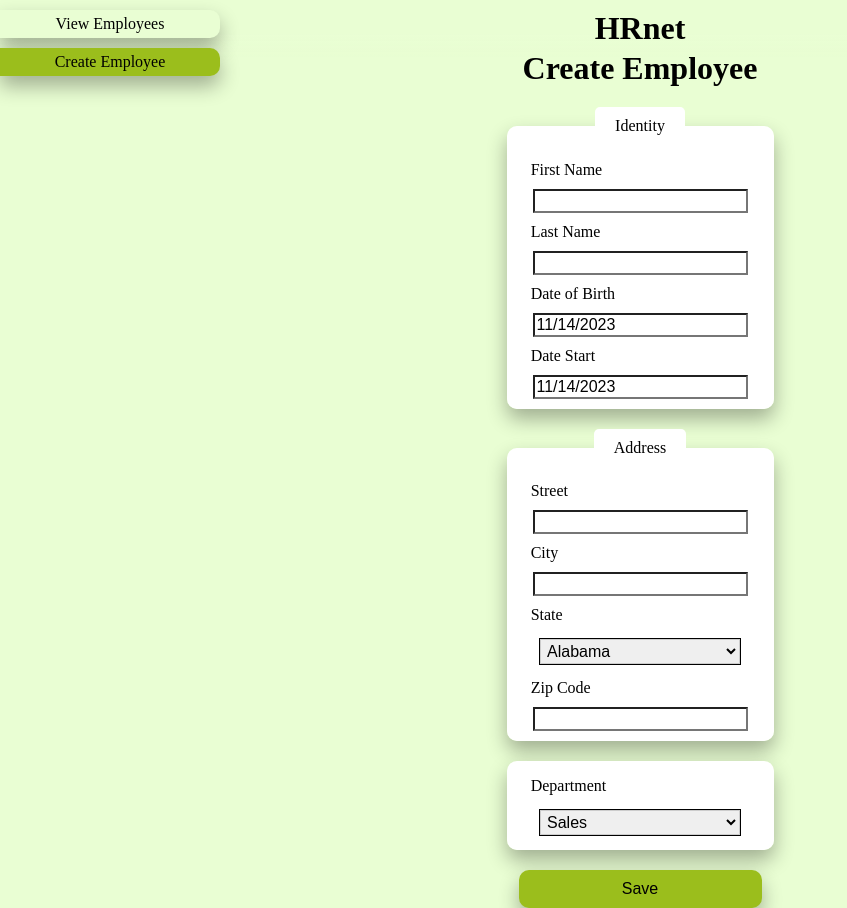
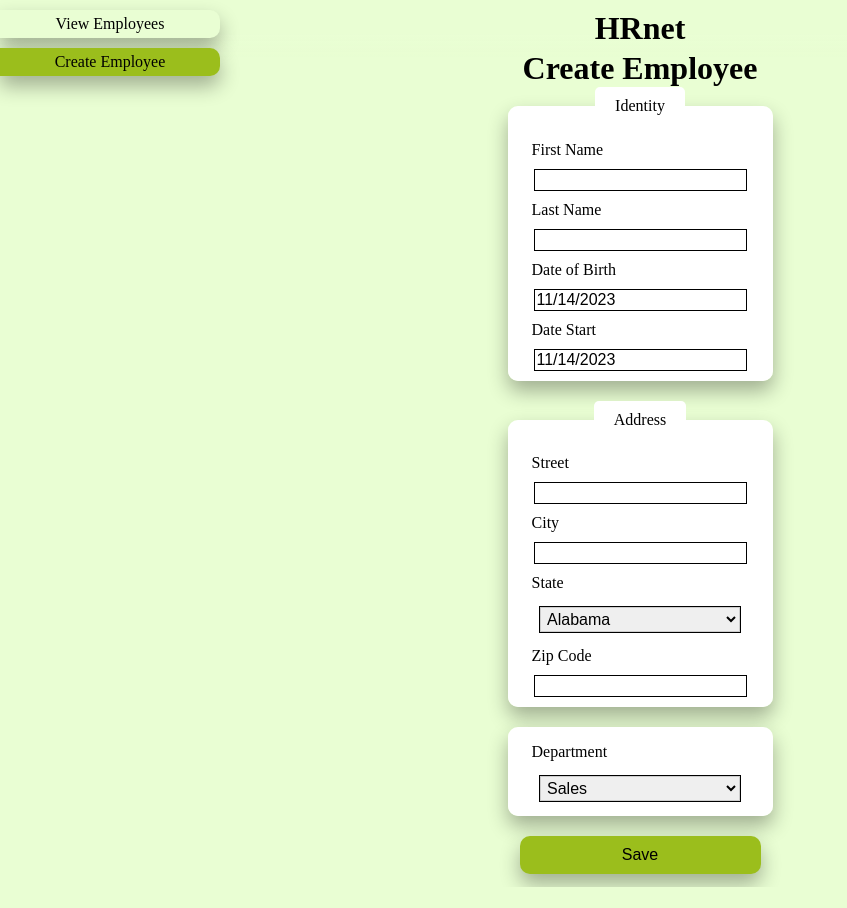
Before and after one commit to leen1515/hrnet, a React (Create React App) app in the folder hrnet/: page / in a window 1280 px wide. Shown: the whole page, without its empty margins (0-847 px from the left). After the commit the page ends 887 px from the top, so only its background shows below. Built offline with nearby package versions, Linux system fonts and the light colour scheme.

Commit message:
refactor(): optimization selector + form

```diff
--- a/hrnet/package.json
+++ b/hrnet/package.json
@@ -9,7 +9,7 @@
     "@testing-library/react": "^13.4.0",
     "@testing-library/user-event": "^13.5.0",
     "react": "^18.2.0",
-    "react-cool-table": "^0.1.3",
+    "react-cool-table": "^0.1.9",
     "react-datepicker": "^4.23.0",
     "react-dom": "^18.2.0",
     "react-redux": "^8.1.3",
--- a/hrnet/src/components/CreateForm.jsx
+++ b/hrnet/src/components/CreateForm.jsx
@@ -4,195 +4,210 @@ import { departmentsArray } from '../modules/selector/datasArrays/departmentsArr
 import { statesArray } from '../modules/selector/datasArrays/statesArray';
 import DateSelector from '../modules/DateSelector';
 import Modal from '../modules/modal/Modal';
-import { Label } from '../styled/global';
 import { useDispatch } from 'react-redux';
 import { submitForm } from '../reduxcode/sliceform';
 import { useState } from 'react';
 import { createEmployeeData } from '../datas/format';
 
+const Fieldset = styled.fieldset`
+    display: flex;
+    width: 100%;
+    flex-direction: column;
+    align-items: center;
+    justify-content: center;
+    background-color: white;
+    border-radius: 10px;
+    border: none;
+    box-shadow: 0px 10px 20px rgba(0, 0, 0, 0.315);
+    margin-bottom: 20px;
+
+    && label {
+        align-self: flex-start;
+        width: 90%;
+        margin: 10px auto;
+    }
+
+    && input {
+        background-color: white;
+        border: 0.5px solid #000000;
+    }
+`;
+
 const Container = styled.div`
-    display:flex;
-    flex-direction:column;
-    align-items:center;
-    justify-content:flex-start;
-    width:80%;
-    height:100vh;
-    margin:auto;
-    top:0;
+    display: flex;
+    flex-direction: column;
+    align-items: center;
+    justify-content: flex-start;
+    width: 80%;
+    height: 100vh;
+    margin: auto;
+    top: 0;
 `;
+
 const FormStyle = styled.form`
-    display:flex;
-    flex-direction:column;
-    align-items:center;
-    justify-content:flex-start;
+    display: flex;
+    flex-direction: column;
+    align-items: center;
+    justify-content: flex-start;
     margin-top: 0px;
 
-    && input{
+    && input {
         font-size: 1em;
         font-weight: 400;
     }
-
-`;
-
-const AddressFieldset = styled.fieldset`
-    display:flex;
-    width:100%;
-    flex-direction:column;
-    align-items:center;
-    justify-content:center;
-    background-color: white;
-    border-radius: 10px;
-    border:none;
-    box-shadow: 0px 10px 20px rgba(0, 0, 0, 0.315);
-    && label{
-        align-self: flex-start;
-        width:90%;
-        margin:10px auto;
-    } && input{
-        background-color: white;
-        border:0.5 solid #000000;
-    }
-
-`;
-
-const InfosFieldset = styled.fieldset`
-    display:flex;
-    width:100%;
-    flex-direction:column;
-    align-items:center;
-    justify-content:center;
-    border-radius: 10px;
-    background-color: white;
-    border:none;
-    margin: 20px 0;
-    box-shadow: 0px 10px 20px rgba(0, 0, 0, 0.315);
-    && label{
-        align-self: flex-start;
-        width:90%;
-        margin:10px auto;
-    }
-    && input{
-        background-color: white;
-        border:0.5 solid #000000;
-    }
-
 `;
 
 const Legend = styled.legend`
     font-size: 1em;
     font-weight: 400;
-    margin:0 auto;
+    margin: 0 auto;
     padding: 10px 20px;
     border-radius: 5px;
-    background-color:white;
-
+    background-color: white;
 `;
 
 const Button = styled.button`
     font-size: 1em;
     font-weight: 400;
     padding: 10px 20px;
-    background-color:#9bbe1c;
+    background-color: #9bbe1c;
     border-radius: 10px;
-    border:none;
-    width:100%;
-    margin:0;
+    border: none;
+    width: 100%;
+    margin: 0;
     box-shadow: 0px 10px 20px rgba(0, 0, 0, 0.315);
-    cursor:pointer;
-    &:hover{
+    cursor: pointer;
+
+    &:hover {
         background-color: #ffffff;
     }
 `;
+
 function CreateForm() {
-    const departmentOptions = departmentsArray;
     const dispatch = useDispatch();
-    const [dateOfBirth, setDateOfBirth] = useState(new Date());
-    const [dateStart, setDateStart] = useState(new Date());
-    const [state, setState] = useState('');
-    const [department, setDepartment] = useState('');
+    const [formData, setFormData] = useState({
+        firstName: '',
+        lastName: '',
+        dateOfBirth: new Date(),
+        dateStart: new Date(),
+        street: '',
+        city: '',
+        state: '',
+        zipCode: '',
+        department: ''
+    });
     const [isModalOpen, setIsModalOpen] = useState(false);
 
+    const handleChange = (e) => {
+        setFormData({ ...formData, [e.target.name]: e.target.value });
+    };
 
     const handleSubmit = (e) => {
         e.preventDefault();
-        const employeeData  = createEmployeeData(
+        const employeeData = createEmployeeData(
             Date.now(),
-            e.target["first-name"].value,
-            e.target["last-name"].value,
-            dateOfBirth,
-            dateStart,
-            e.target["street"].value,
-            e.target["city"].value,
-            state,
-            e.target["zip-code"].value,
-            department
+            formData.firstName,
+            formData.lastName,
+            formData.dateOfBirth,
+            formData.dateStart,
+            formData.street,
+            formData.city,
+            formData.state,
+            formData.zipCode,
+            formData.department
         );
-        dispatch(submitForm(employeeData ));
+        dispatch(submitForm(employeeData));
         setIsModalOpen(true);
     };
 
     return (
         <>
             <Container>
-                <FormStyle action="#" id="create-employee" onSubmit={handleSubmit}>
-
-                    <InfosFieldset>
+                <FormStyle onSubmit={handleSubmit}>
+                    <Fieldset>
                         <Legend>Identity</Legend>
-
-                        <Label htmlFor="first-name">First Name</Label>
-                        <input type="text" id="first-name" aria-label="First Name" />
-
-                        <Label htmlFor="last-name">Last Name</Label>
-                        <input type="text" id="last-name" aria-label="Last Name" />
-
+                        <label htmlFor="first-name">First Name</label>
+                        <input
+                            type="text"
+                            id="first-name"
+                            name="firstName"
+                            onChange={handleChange}
+                            aria-label="First Name"
+                        />
+                        <label htmlFor="last-name">Last Name</label>
+                        <input
+                            type="text"
+                            id="last-name"
+                            name="lastName"
+                            onChange={handleChange}
+                            aria-label="Last Name"
+                        />
                         <DateSelector
                             title="Date of Birth"
+                            onChange={(date) => setFormData({...formData, dateOfBirth: date})}
                             aria-label="Date of Birth"
-                            onChange={(date) => setDateOfBirth(date)} />
-
+                        />
                         <DateSelector
                             title="Date Start"
+                            onChange={(date) => setFormData({...formData, dateStart: date})}
                             aria-label="Date Start"
-                            onChange={(date) => setDateStart(date)} />
-                    </InfosFieldset>
+                        />
+                    </Fieldset>
 
-                    <AddressFieldset>
+                    <Fieldset>
                         <Legend>Address</Legend>
-
-                        <Label htmlFor="street">Street</Label>
-                        <input id="street" type="text" aria-label="Street" />
-
-                        <Label htmlFor="city">City</Label>
-                        <input id="city" type="text" aria-label="City" />
-
+                        <label htmlFor="street">Street</label>
+                        <input
+                            id="street"
+                            type="text"
+                            name="street"
+                            onChange={handleChange}
+                            aria-label="Street"
+                        />
+                        <label htmlFor="city">City</label>
+                        <input
+                            id="city"
+                            type="text"
+                            name="city"
+                            onChange={handleChange}
+                            aria-label="City"
+                        />
                         <Selector
                             label="State"
                             name="state"
                             id="state"
+                            onChange={handleChange}
+                            options={statesArray}
                             aria-label="State"
-                            options={statesArray}
-                            onChange={(e) => setState(e.target.value)} />
+                        />
+                        <label htmlFor="zip-code">Zip Code</label>
+                        <input
+                            id="zip-code"
+                            type="number"
+                            name="zipCode"
+                            onChange={handleChange}
+                            aria-label="Zip Code"
+                        />
+                    </Fieldset>
 
-                        <Label htmlFor="zip-code">Zip Code</Label>
-                        <input id="zip-code" type="number" aria-label="Zip Code" />
-                    </AddressFieldset>
-
-                    <InfosFieldset>
+                    <Fieldset>
                         <Selector
                             label="Department"
                             name="department"
                             id="department"
+                            onChange={handleChange}
+                            options={departmentsArray}
                             aria-label="Department"
-                            options={departmentOptions}
-                            onChange={(e) => setDepartment(e.target.value)} />
-                    </InfosFieldset>
+                        />
+                    </Fieldset>
 
                     <Button type="submit" aria-label="Save Employee Data">Save</Button>
                 </FormStyle>
             </Container>
             <Modal isOpen={isModalOpen} onClose={() => setIsModalOpen(false)}>
                 <p>Employee Created!</p>
-            </Modal>        </>
+            </Modal>
+        </>
     );
 }
 
--- a/hrnet/src/modules/selector/Selector.jsx
+++ b/hrnet/src/modules/selector/Selector.jsx
@@ -1,4 +1,4 @@
-import { useState } from 'react';
+import React, { useMemo } from 'react';
 import styled from 'styled-components';
 import { Label } from '../../styled/global';
 
@@ -10,18 +10,9 @@ const StyledSelect = styled.select`
   margin: 5px 0;
   outline: 1px solid black;
   &&:focus {
-    outline: 2px solid black;}
+    outline: 2px solid black;
+  }
 `;
-
-function Selector({ label, name, id, options, onChange }) {
-    const [value, setValue] = useState('');
-
-    const handleChange = (e) => {
-        setValue(e.target.value);
-        if (onChange) {
-            onChange(e);
-        }
-    };
 
 const renderOption = (option, index) => {
     if (typeof option === 'string') {
@@ -31,13 +22,17 @@ function Selector({ label, name, id, options, onChange }) {
     }
 };
 
-    return (<>
+const Selector = React.memo(({ label, name, id, options, onChange }) => {
+    const memoizedOptions = useMemo(() => options.map(renderOption), [options]);
+
+    return (
+        <>
             {label && <Label htmlFor={id}>{label}</Label>}
-        <StyledSelect name={name} id={id} value={value} onChange={handleChange}>
-            {options.map(renderOption)}
+            <StyledSelect name={name} id={id} onChange={onChange}>
+                {memoizedOptions}
             </StyledSelect>
         </>
     );
-}
+});
 
 export default Selector;
```
Lines whose indentation alone changed are shown as unchanged.
